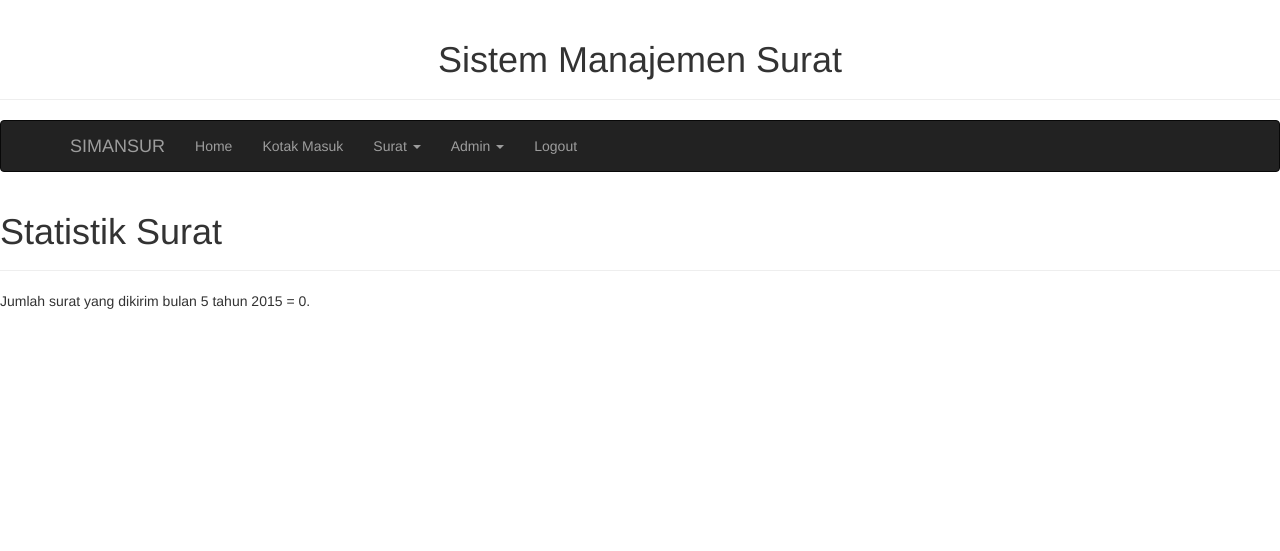
After one commit to mujib-programmer/simansur, a Django app: page /statistik/ in a window 1280 px wide. The commit adds this page. Shown: the top 551 px of the page. Run offline with Django 3.2, Linux system fonts and the light colour scheme; a user stored in the database is signed in; data that the repository does not hold is empty; parts of the project's set-up code (start-up, migrations or seed data) failed here and were passed over; some libraries are stand-ins or nearby versions.

Commit message:
add track surat ketika menambahkan surat, dan mendisposisi surat. Menambah halaman statistik untuk melihat jumlah surat masuk bulan ini.

```diff
--- a/MainApp/forms.py
+++ b/MainApp/forms.py
@@ -32,13 +32,13 @@ class SuratForm(forms.ModelForm):
 
 class DisposisiForm(forms.ModelForm):
     penerima_disposisi = forms.ModelChoiceField(label='Penerima Disposisi', queryset=UserProfile.objects.all())
-    pengirim_disposisi = forms.ModelChoiceField(label='Pengirim Disposisi', queryset=UserProfile.objects.all())
-    tanggal_surat_disposisi = forms.DateField(label='Tanggal Surat Disposisi')
+    #pengirim_disposisi = forms.ModelChoiceField(label='Pengirim Disposisi', queryset=UserProfile.objects.all())
+    tanggal_surat_disposisi = forms.DateField(label='Tanggal Surat Disposisi', widget=SelectDateWidget())
     catatan_tambahan = forms.CharField(label='Catatan Tambahan')
 
     class Meta:
         model = Disposisi
-        exclude = ('surat',)
+        exclude = ('surat', 'pengirim_disposisi',)
 
 class UserProfileForm(forms.Form):
     username = forms.SlugField(label="Username", max_length=30)
--- a/MainApp/views.py
+++ b/MainApp/views.py
@@ -1,18 +1,21 @@
 import  os
+
+from datetime import datetime
+
 from django.shortcuts import render
 from django.http import HttpResponseRedirect, HttpResponse
 from django.contrib.auth import authenticate, login, logout
 from django.contrib.auth.decorators import login_required, user_passes_test
 from django.contrib.auth.models import User, Group, Permission
 
-from MainApp.models import Surat, Disposisi, UserProfile, Aktivitas
+from MainApp.models import Surat, Disposisi, UserProfile, Aktivitas, TrackSurat
 from MainApp.forms import SuratForm, DisposisiForm, UserProfileForm
 
 # untuk mengecek apakah user termasuk dalam kelompok groups yang diijinkan untuk mengakses methods pada view
 # user akan langsung diarahkan ke form login jika tidak memiliki hak akses tanpa pesan apapun jika menggunakan method ini.
 """
 def group_required(*group_names):
-    """Requires user membership in at least one of the groups passed in."""
+    #Requires user membership in at least one of the groups passed in
     def in_groups(u):
         if u.is_authenticated():
             if bool(u.groups.filter(name__in=group_names)) | u.is_superuser:
@@ -116,12 +119,17 @@ def surat_tambah(request):
             data_surat = form.save(commit=False)
 
             data_surat.id_pencatat = user_profile_saat_ini # pencatat surat adalah user profile yang sedang login
+            status_surat = "Dikirim ke %s." % data_surat.id_penerima
+            data_surat.status_surat = status_surat
             form.save(commit=True)
 
             # tambahkan pengirim dan penerima sebagai user terkait surat
             data_surat.user_terkait.add(user_profile_saat_ini)
             data_surat.user_terkait.add(data_surat.id_penerima)
             data_surat.save()
+
+            # tambahkan status surat di track surat
+            catat_track_surat(data_surat, status_surat)
 
             # go to surat view
             return surat(request)
@@ -190,8 +198,12 @@ def surat_download(request, no_surat):
 @login_required
 def disposisi_tambah(request, no_surat):
 
+    # dapatkan data user yang sedang login
+    user_saat_ini = request.user
+    user_profile_saat_ini = UserProfile.objects.get(user=user_saat_ini)
+
     # get data surat
-    dataSurat = Surat.objects.get(no_surat=no_surat)
+    data_surat = Surat.objects.get(no_surat=no_surat)
 
     # A HTTP POST?
     if request.method == 'POST':
@@ -201,12 +213,28 @@ def disposisi_tambah(request, no_surat):
         if form.is_valid():
 
             disposisi = form.save(commit=False)
-            disposisi.surat = dataSurat
+            disposisi.surat = data_surat
+
+            # catat pengirim disposisi dari user yang login saat ini
+            disposisi.pengirim_disposisi = user_profile_saat_ini
 
             # tambahkan penerima disposisi sebagai user terkait surat
-            dataSurat.user_terkait.add(disposisi.penerima_disposisi)
-            dataSurat.save()
+            data_surat.user_terkait.add(disposisi.penerima_disposisi)
 
+            # ubah status surat
+            status_surat = "Didisposisi ke %s." % disposisi.penerima_disposisi
+            data_surat.status_surat = status_surat
+
+            # ubah keterangan disposisi surat sesuai catatan tambahan disposisi saat ini
+            data_surat.keterangan_disposisi = disposisi.catatan_tambahan
+
+            # simpan surat
+            data_surat.save()
+
+            # tambahkan status surat di track surat
+            catat_track_surat(data_surat, status_surat)
+
+            # simpan data disposisi
             form.save(commit=True)
 
             # go to surat view
@@ -499,9 +527,34 @@ def aktivitas(request):
 
     return render(request, "MainApp/aktivitas.html", context_dict)
 
+@login_required
+def statistik(request):
+    current_month = datetime.now().month
+
+    surat_bulan_ini = Surat.objects.filter(tanggal_surat_masuk__month=current_month)
+
+    data_statistik_surat = "Jumlah surat yang dikirim bulan %s tahun %s = %s." \
+                           % (str(datetime.now().month) , str(datetime.now().year), str(surat_bulan_ini.count()) )
+
+    context_dict = {'data_statistik_surat': data_statistik_surat}
+
+
+    return render(request, "MainApp/statistik.html", context_dict)
+
+
+"""
+Daftar method yang dipanggil oleh method lain dalam views
+"""
+
 def log_aktivitas(user, aktivitas):
     # log aktivitas login
     log_aktivitas = Aktivitas()
     log_aktivitas.user = user
     log_aktivitas.aktivitas = aktivitas
     log_aktivitas.save()
+
+def catat_track_surat(surat, status_surat):
+    trackSurat = TrackSurat()
+    trackSurat.surat = surat
+    trackSurat.status = status_surat
+    trackSurat.save()
--- a/simansur/urls.py
+++ b/simansur/urls.py
@@ -30,4 +30,8 @@ urlpatterns = patterns('',
     url(r'^user_delete/(?P<username>[\w\-]+)/$', views.user_delete, name='user_delete'),
 
     url(r'^aktivitas/$', views.aktivitas, name='aktivitas'),
+
+    url(r'^statistik/$', views.statistik, name='statistik'),
+
+
 )
--- /dev/null
+++ b/templates/MainApp/statistik.html
@@ -0,0 +1,18 @@
+{% extends "base.html" %}
+
+{% block title %}{{ block.super }} - {{ slug|capfirst }}{% endblock %}
+
+{% block body-id %}{{ slug|slugify }}{% endblock %}
+
+{% block content%}
+        <div class="page-header">
+            <h1>Statistik Surat</h1>
+        </div>
+
+        <div class="row">
+            <div class="col-md-12">
+                {{ data_statistik_surat }}
+            </div>
+        </div>
+
+{% endblock %}
--- a/templates/base.html
+++ b/templates/base.html
@@ -62,7 +62,7 @@
                   <a href="#" class="dropdown-toggle" data-toggle="dropdown" role="button" aria-expanded="false">Surat <span class="caret"></span></a>
                   <ul class="dropdown-menu" role="menu">
                     <li class="{{ page_track_surat_active }}"><a href="#">Track Surat</a></li>
-                    <li class="{{ page_statistic_surat_active }}"><a href="#">Lihat Statistik</a></li>
+                    <li class="{{ page_statistic_surat_active }}"><a href="{% url 'statistik' %}">Lihat Statistik</a></li>
                   </ul>
                 </li>
 
```
